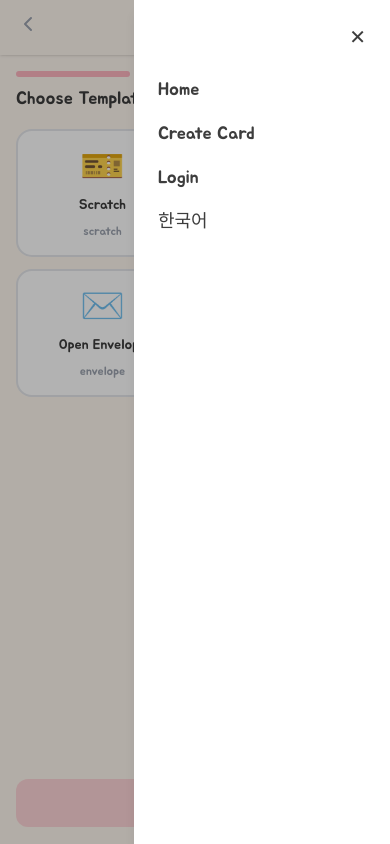
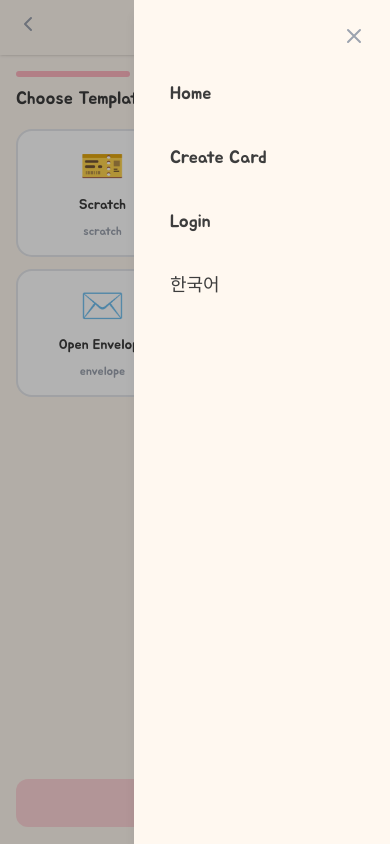
Before and after one commit to Anne-Hyeyeon/bbabam, a Next.js app: page /en/create in a window 390 px wide. Both pictures are taken after a click on the button 361 px from the left and 24 px from the top of the page. Built offline with nearby package versions, Linux system fonts and the light colour scheme; no server answers.

Commit message:
style: update HamburgerMenu with cream bg, hover states, SVG close

```diff
--- a/src/components/layout/hamburger-menu.tsx
+++ b/src/components/layout/hamburger-menu.tsx
@@ -28,38 +28,42 @@ export function HamburgerMenu({ onClose }: HamburgerMenuProps) {
 
         {/* Menu panel */}
         <motion.nav
-          className="absolute right-0 top-0 h-full w-64 bg-white shadow-lg p-6"
+          className="absolute right-0 top-0 h-full w-64 bg-cream shadow-lg p-6"
           initial={{ x: "100%" }}
           animate={{ x: 0 }}
           exit={{ x: "100%" }}
           transition={{ type: "tween", duration: 0.2 }}
         >
-          <button onClick={onClose} className="text-right w-full text-xl mb-6">
-            ✕
+          <button onClick={onClose} className="text-right w-full mb-6 text-text-secondary">
+            <svg width="24" height="24" viewBox="0 0 24 24" fill="none" stroke="currentColor" strokeWidth="2" strokeLinecap="round" className="ml-auto">
+              <path d="M18 6L6 18M6 6l12 12" />
+            </svg>
           </button>
-          <ul className="space-y-4 text-lg">
+          <ul className="space-y-5 text-lg">
             <li>
-              <Link href="/" onClick={onClose}>
+              <Link href="/" onClick={onClose} className="block py-2 px-3 rounded-lg hover:bg-pink-light/50">
                 {t("home")}
               </Link>
             </li>
             <li>
-              <Link href="/create" onClick={onClose}>
+              <Link href="/create" onClick={onClose} className="block py-2 px-3 rounded-lg hover:bg-pink-light/50">
                 {t("createCard")}
               </Link>
             </li>
             {session && (
               <li>
-                <Link href="/dashboard" onClick={onClose}>
+                <Link href="/dashboard" onClick={onClose} className="block py-2 px-3 rounded-lg hover:bg-pink-light/50">
                   {t("myCards")}
                 </Link>
               </li>
             )}
             <li>
               {session ? (
-                <button onClick={() => signOut()}>{t("logout")}</button>
+                <button onClick={() => signOut()} className="block w-full text-left py-2 px-3 rounded-lg hover:bg-pink-light/50">
+                  {t("logout")}
+                </button>
               ) : (
-                <Link href="/login" onClick={onClose}>
+                <Link href="/login" onClick={onClose} className="block py-2 px-3 rounded-lg hover:bg-pink-light/50">
                   {t("login")}
                 </Link>
               )}
@@ -69,6 +73,7 @@ export function HamburgerMenu({ onClose }: HamburgerMenuProps) {
                 href="/"
                 locale={locale === "ko" ? "en" : "ko"}
                 onClick={onClose}
+                className="block py-2 px-3 rounded-lg hover:bg-pink-light/50"
               >
                 {locale === "ko" ? "English" : "한국어"}
               </Link>
```
